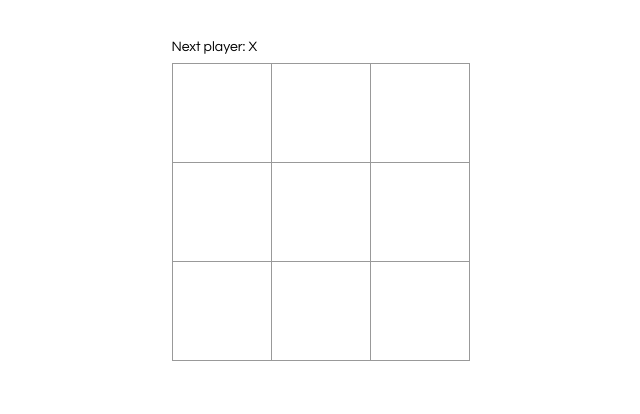
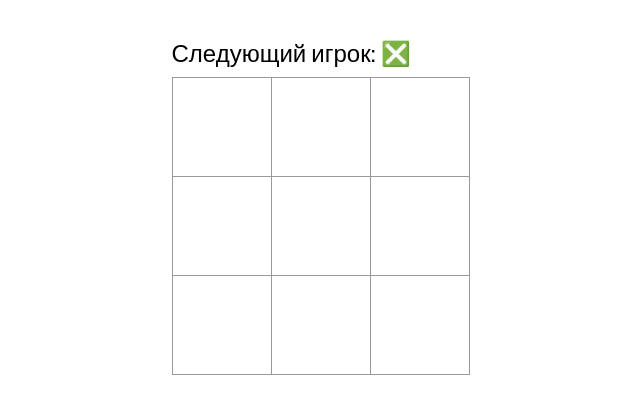
Before and after one commit to MarinaNat/tic-tac-toe, a React app: page / in a window 1280 px wide. Shown: the whole page, without its empty margins (295-935 px from the left). Built offline with nearby package versions, Linux system fonts and the light colour scheme.

Commit message:
Основной функционал игры

```diff
--- a/src/component/Board.js
+++ b/src/component/Board.js
@@ -2,12 +2,64 @@ import React from "react";
 import Square from "./Square";
 
 class Board extends React.Component {
+    constructor(props) {
+      super(props);
+      this.state = {
+        squares: Array(9).fill(null),
+        xIsNext: true
+      };
+    }
+
+  handleClick(i) {
+    const squares = this.state.squares.slice();
+    if (this.calculateWinner(squares) || squares[i]) {
+        return;
+    }
+    squares[i] = this.state.xIsNext ? '❎' : '🔴';
+    this.setState({
+      squares: squares,
+      xIsNext: !this.state.xIsNext,
+    });
+  }
+
   renderSquare(i) {
-      return <Square />;
+    return (
+      <Square
+        value={this.state.squares[i]}
+        onClick={() => this.handleClick(i)}
+      />
+    );
+  }
+
+  calculateWinner(squares) {
+    const lines = [
+        [0, 1, 2],
+        [3, 4, 5],
+        [6, 7, 8],
+        [0, 3, 6],
+        [1, 4, 7],
+        [2, 5, 8],
+        [0, 4, 8],
+        [2, 4, 6],
+      ];
+      for (let i=0; i< lines.length; i++) {
+          const [a, b, c] = lines[i];
+          if (squares[a] && squares[a] === squares[b] && squares[a] === squares[c]) {
+              return squares[a]
+          }
+      }
+      return null
   }
 
   render() {
-      const status = "Next player: X";
+      const winner = this.calculateWinner(this.state.squares);
+      let status;
+      if (winner) {
+        status = 'Победил: ' + winner;
+      } else {
+        status = 'Следующий игрок: ' + (this.state.xIsNext ? '❎' : '🔴');
+      }
+
 
     return (
       <div>
@@ -32,4 +84,4 @@ class Board extends React.Component {
   }
 }
 
-  export default Board
+export default Board;
--- a/src/component/Square.js
+++ b/src/component/Square.js
@@ -1,9 +1,11 @@
 import React from "react";
 
-class Square extends React.Component {
-    render() {
-      return <button className="square">{/* TODO */}</button>;
-    }
+function Square(props) {
+    return (
+      <button className="square" onClick={props.onClick}>
+        {props.value}
+      </button>
+    );
   }
 
-  export default Square
+export default Square;
--- a/src/index.css
+++ b/src/index.css
@@ -16,13 +16,14 @@ body {
   .status {
     margin-bottom: 10px;
     margin-top: 20px;
+    font-size: 24px;
   }
 
   .square {
     background: #fff;
     border: 1px solid #999;
     float: left;
-    font-size: 24px;
+    font-size: 70px;
     font-weight: bold;
     line-height: 34px;
     height: 100px;
--- a/src/index.js
+++ b/src/index.js
@@ -1,5 +1,5 @@
 import React from "react";
-import ReactDOM from "react-dom";
+import ReactDOM from "react-dom/client";
 import "./index.css";
 import Square from "./component/Square";
 import Board from "./component/Board";
```
Lines whose indentation alone changed are shown as unchanged.
